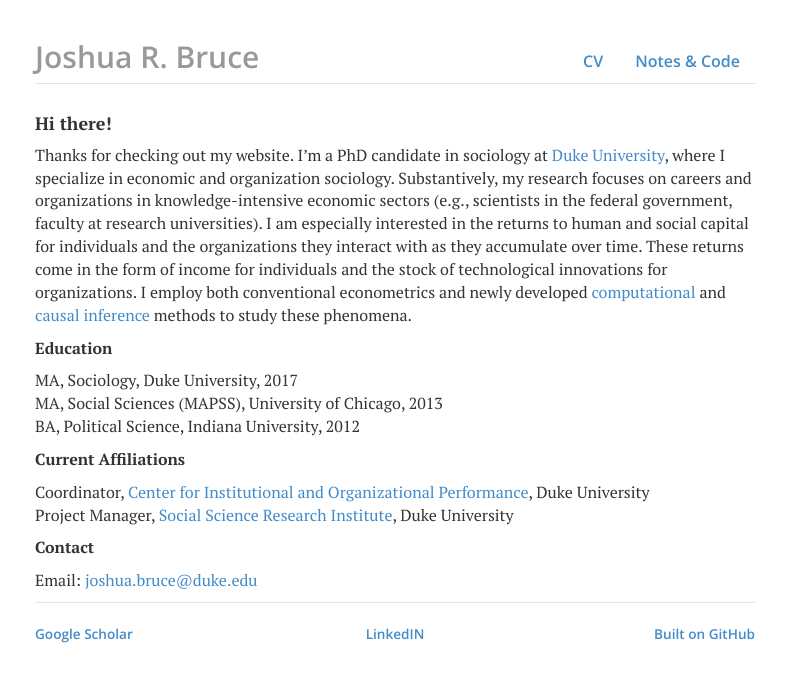
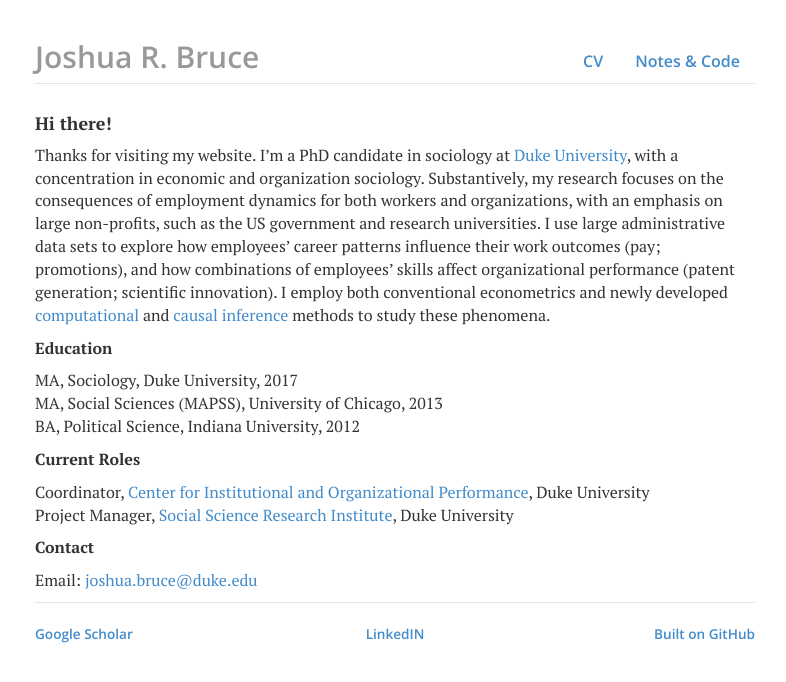
Before and after one commit to joshuarbruce/joshuarbruce.github.io, a Jekyll site: the page built from index.html, in a window 1280 px wide. Shown: the top 682 px of the page, without its empty margins (245-1031 px from the left). Built offline with Jekyll 4.4.1, drawn with Linux system fonts in a browser that asks for light colours; nearby versions of some CDN libraries.

Commit message:
Update index.html

```diff
--- a/index.html
+++ b/index.html
@@ -4,7 +4,7 @@
 ---
 <div class="blurb">
 	<h4>Hi there!</h4>
-	<p>Thanks for checking out my website. I’m a PhD candidate in sociology at <a href="http://sociology.duke.edu/" target="_blank">Duke University</a>, where I specialize in economic and organization sociology. Substantively, my research focuses on careers and organizations in knowledge-intensive economic sectors (e.g., scientists in the federal government, faculty at research universities). I am especially interested in the returns to human and social capital for individuals and the organizations they interact with as they accumulate over time. These returns come in the form of income for individuals and the stock of technological innovations for organizations. I employ both conventional econometrics and newly developed <a href="https://en.wikipedia.org/wiki/Computational_sociology" target="_blank">computational</a> and <a href="https://arxiv.org/pdf/1003.2619v1.pdf" target="_blank">causal inference</a> methods to study these phenomena.</p>
+	<p>Thanks for visiting my website. I’m a PhD candidate in sociology at <a href="http://sociology.duke.edu/" target="_blank">Duke University</a>, with a concentration in economic and organization sociology. Substantively, my research focuses on the consequences of employment dynamics for both workers and organizations, with an emphasis on large non-profits, such as the US government and research universities. I use large administrative data sets to explore how employees’ career patterns influence their work outcomes (pay; promotions), and how combinations of employees’ skills affect organizational performance (patent generation; scientific innovation). I employ both conventional econometrics and newly developed <a href="https://en.wikipedia.org/wiki/Computational_sociology" target="_blank">computational</a> and <a href="https://arxiv.org/pdf/1003.2619v1.pdf" target="_blank">causal inference</a> methods to study these phenomena.</p>
 
     <p><b>Education</b></p>
     <p>
@@ -12,7 +12,7 @@
         MA, Social Sciences (MAPSS), University of Chicago, 2013<br>
 	BA, Political Science, Indiana University, 2012<br>
     </p>
-	<p><b>Current Affiliations</b></p>
+	<p><b>Current Roles</b></p>
 	<p>
 		Coordinator, <a href="https://law.duke.edu/ciop/" target="_blank">Center for Institutional and Organizational Performance</a>, Duke University<br>
         Project Manager, <a href="https://ssri.duke.edu/projects/human-capital-career-dynamics-and-organizational-performance-us-federal-government" target="_blank">Social Science Research Institute</a>, Duke University<br>
```
